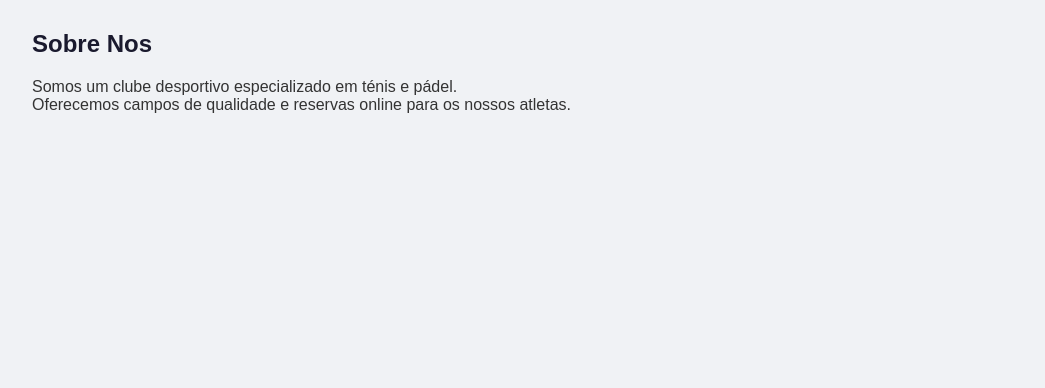
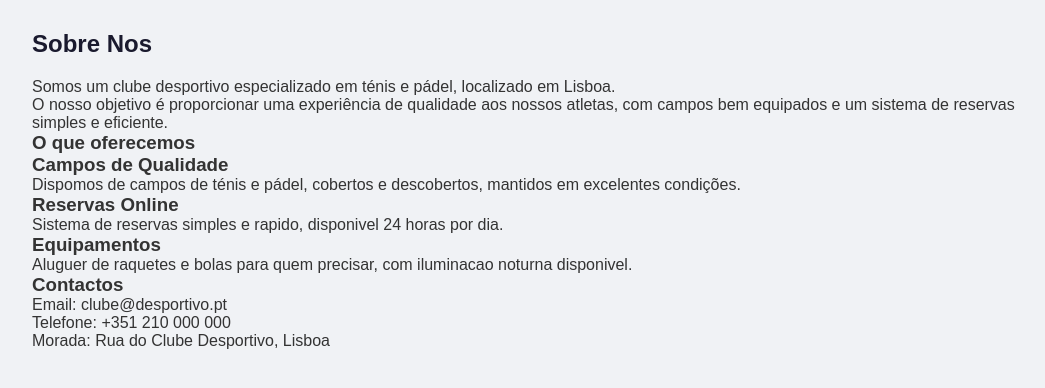
Before and after one commit to yxsin720/projeto-clube-desportivo, a PHP site: page /about.php in a window 1280 px wide. Shown: the part 48-436 px from the top of the page, without its empty margins (108-1153 px from the left). Run offline with PHP 8.4, Linux system fonts and the light colour scheme.

Commit message:
atualizacao da pagina sobre nos

```diff
--- a/about.php
+++ b/about.php
@@ -25,8 +25,29 @@
     </nav>
     <div class="container">
         <h2>Sobre Nos</h2>
-        <p>Somos um clube desportivo especializado em ténis e pádel.</p>
-        <p>Oferecemos campos de qualidade e reservas online para os nossos atletas.</p>
+        <p>Somos um clube desportivo especializado em ténis e pádel, localizado em Lisboa.</p>
+        <p>O nosso objetivo é proporcionar uma experiência de qualidade aos nossos atletas, com campos bem equipados e um sistema de reservas simples e eficiente.</p>
+
+        <h3>O que oferecemos</h3>
+        <div class="cards">
+            <div class="card">
+                <h3>Campos de Qualidade</h3>
+                <p>Dispomos de campos de ténis e pádel, cobertos e descobertos, mantidos em excelentes condições.</p>
+            </div>
+            <div class="card">
+                <h3>Reservas Online</h3>
+                <p>Sistema de reservas simples e rapido, disponivel 24 horas por dia.</p>
+            </div>
+            <div class="card">
+                <h3>Equipamentos</h3>
+                <p>Aluguer de raquetes e bolas para quem precisar, com iluminacao noturna disponivel.</p>
+            </div>
+        </div>
+
+        <h3>Contactos</h3>
+        <p>Email: clube@desportivo.pt</p>
+        <p>Telefone: +351 210 000 000</p>
+        <p>Morada: Rua do Clube Desportivo, Lisboa</p>
     </div>
 </body>
 
```
